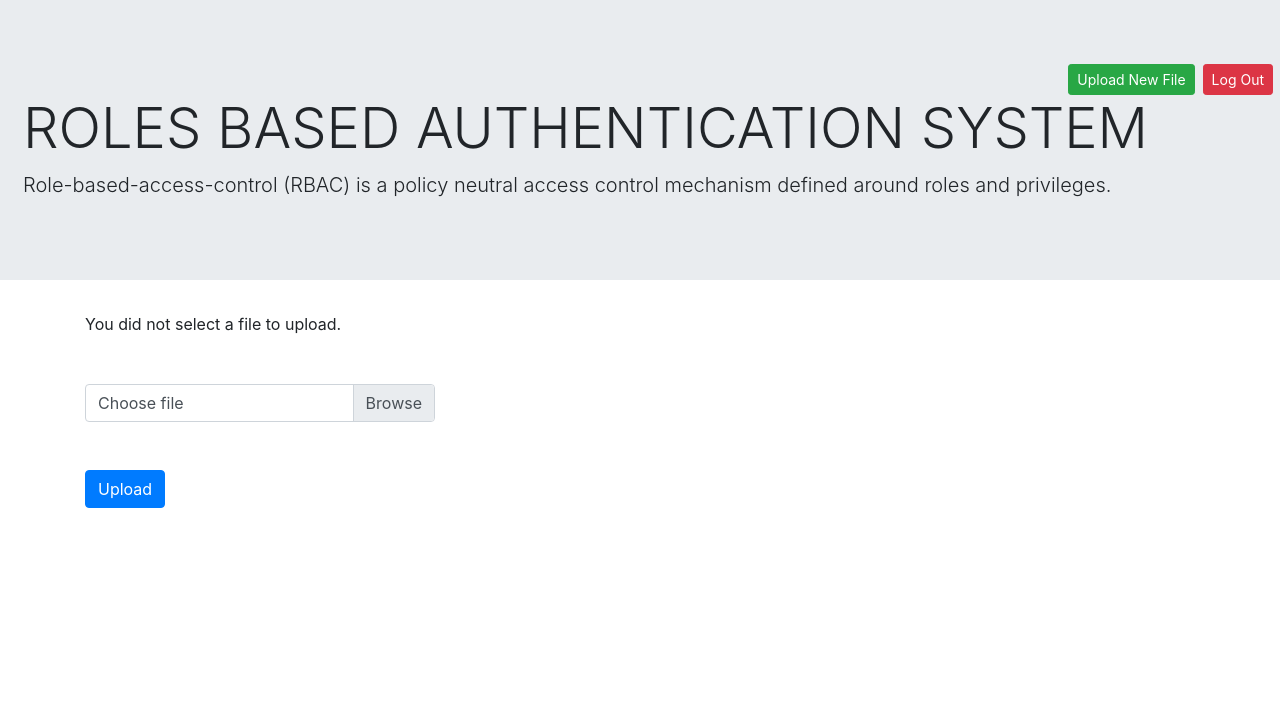
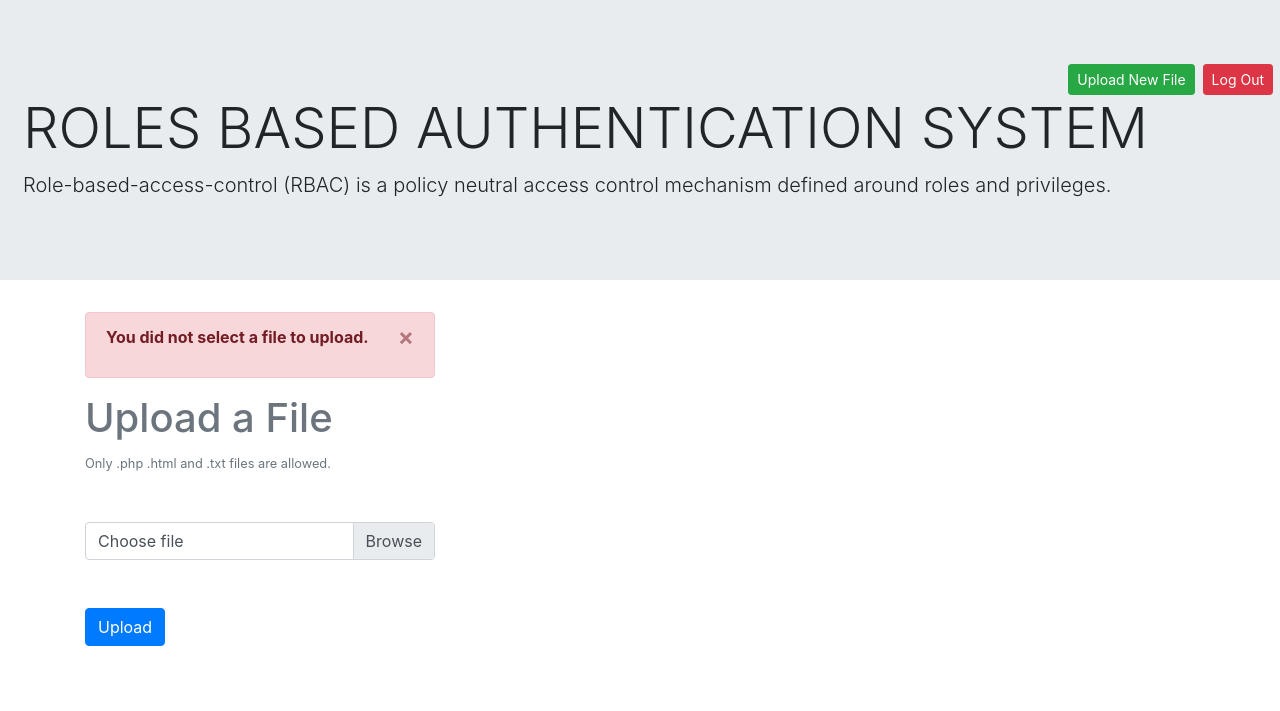
Before and after one commit to arjunlohera/training, a CodeIgniter app: page /Training/index.php/upload/do_upload in a window 1280 px wide. Shown: the top 711 px of the page. Run offline with CodeIgniter, Linux system fonts and the light colour scheme; the visitor is signed in with stand-in values (Sample User, id 1).

Commit message:
upload a file and store its information to the mssql database

```diff
--- a/application/controllers/Upload.php
+++ b/application/controllers/Upload.php
@@ -1,5 +1,9 @@
 <?php
-
+/**
+ * This controller is to upload files.
+ * Date created: 19-03-2019
+ * By: Arjun
+ */
 class Upload extends CI_Controller {
 
         public function __construct()
@@ -16,14 +20,17 @@ class Upload extends CI_Controller {
                 $this->load->view('templates/footer');
         }
 
+        /**
+         * This function perform file uploading with custom rules and configurations.
+         * it uses do_upload() method of 'upload' library to upload the file from input name = 'userfile'
+         * If custom configuration get not matched an error is shown,
+         * otherwise we get the uploaded data and show it on upload_success.php page
+         */
         public function do_upload()
         {
                 $config['upload_path']          = './uploads/';
-                $config['allowed_types']        = 'gif|jpg|png|txt';
-                $config['max_size']             = 100;
-                $config['max_width']            = 1024;
-                $config['max_height']           = 768;
-                $config['file_name']            = date('Ymd')."-ID".$this->session->user_id."-".$this->session->fname."-".$this->session->lname."-0";
+                $config['allowed_types']        = 'php|html|txt';
+                $config['file_name']            = date('Ymd')."-ID".$this->session->user_id."-".$this->session->fname."-".$this->session->lname."-0"; //Custom naming a file with format: [YYYYMMDD-IDuser_id-fname-lname-0.ext]
 
                 $this->load->library('upload', $config);
 
@@ -36,10 +43,23 @@ class Upload extends CI_Controller {
                 }
                 else
                 {
-                        $data = array('upload_data' => $this->upload->data());
+                        // $data = array('upload_data' => $this->upload->data());
+                        $data['upload_data'] = $this->upload->data();
+                        $this->load->model('File_upload_model');
+                        if($this->File_upload_model->insert_file_info($data['upload_data'])) {
+                                echo "<script>
+                                        alert('File uploaded Successfuly');
+                                </script>";
                         $this->load->view('templates/header');
                         $this->load->view('upload_success', $data);
                         $this->load->view('templates/footer');
+                        } else {
+                                echo "<script>
+                                        alert('Failed to upload file');
+                                </script>";
+                        }
+
+
                 }
                 }
         }
--- a/application/views/Upload_file.php
+++ b/application/views/Upload_file.php
@@ -6,11 +6,22 @@ if(!isset($_SESSION['role_id']) || $this->session->is_login !== TRUE) {
 <div class="container" style="min-height:30em">
     <div class="row">
         <div class="col-md-4">
-            <?php if(isset($error)) echo $error;
+            <?php if(isset($error)) {?>
+            <div class="alert alert-danger alert-dismissible fade show" role="alert">
+                <strong><?php echo $error;?></strong>
+                <button type="button" class="close" data-dismiss="alert" aria-label="Close">
+                    <span aria-hidden="true">&times;</span>
+                </button>
+            </div>
+            <?php }
             $attr = array('class'=>'mt-5');
             ?>
+            <h1 class="text-muted">Upload a File</h1>
+            <small class="text-muted">Only .php .html and .txt files are allowed.</small>
             <?php echo form_open_multipart('upload/do_upload', $attr);?>
+
             <div class="custom-file">
+
                 <input type="file" class="custom-file-input" id="customFile" name="userfile" required>
                 <label class="custom-file-label" for="customFile">Choose file</label>
             </div>
--- a/task.txt
+++ b/task.txt
@@ -1,4 +1,4 @@
-- roles and permissions with 2 users at same time login /admin /user
-- file uploading with custom file naming, override default methods DATE-UNIQID-USERID.EXT
-- mssql usage, upload a file and store its information to the mssql database
+- roles and permissions with 2 users at same time login /admin /user                                <Done>
+- file uploading with custom file naming, override default methods DATE-USERID-UNIQID.EXT           <Done>
+- mssql usage, upload a file and store its information to the mssql database                        <Done>
 - jquery validation add custom rule, validate dsn
```
Also changed, not shown: application/models/File_upload_model.php (added, +33 -0 lines).
